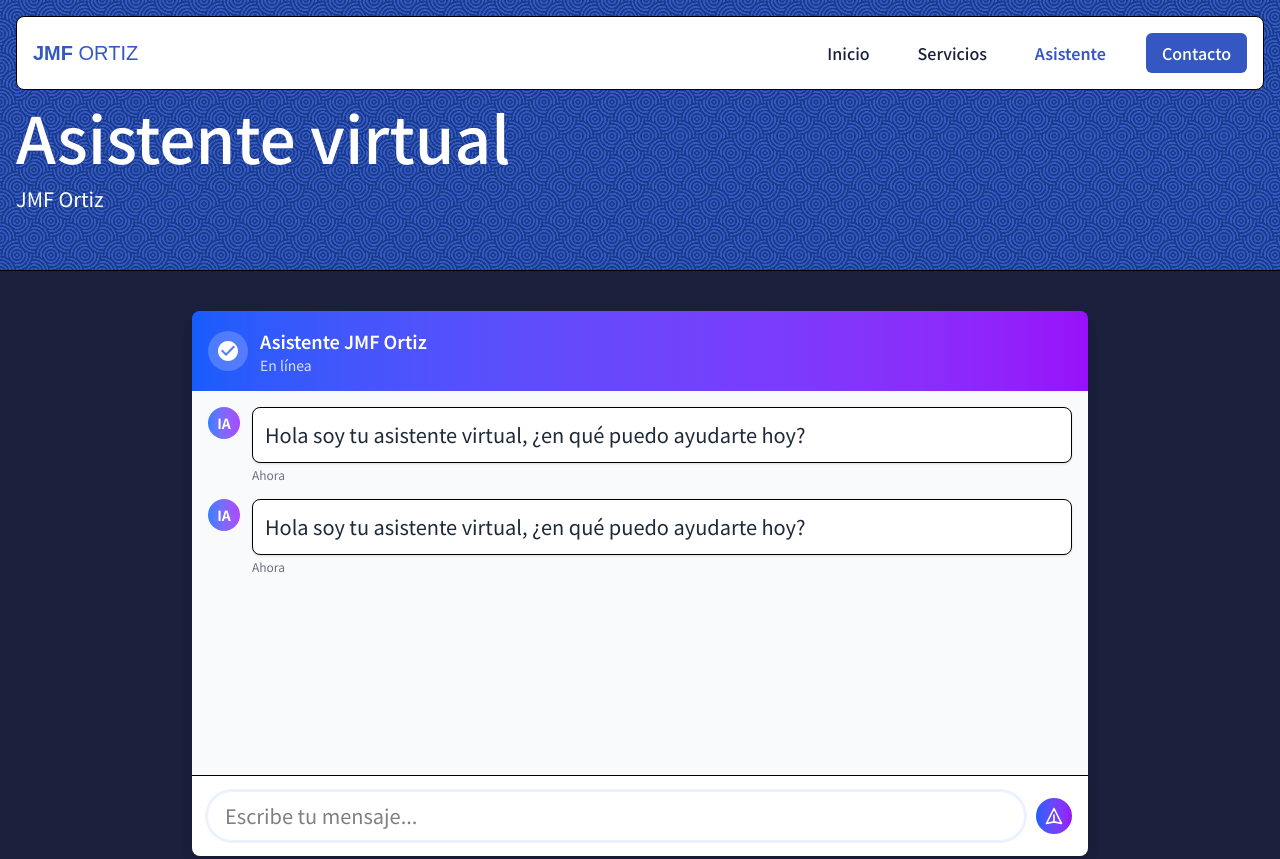
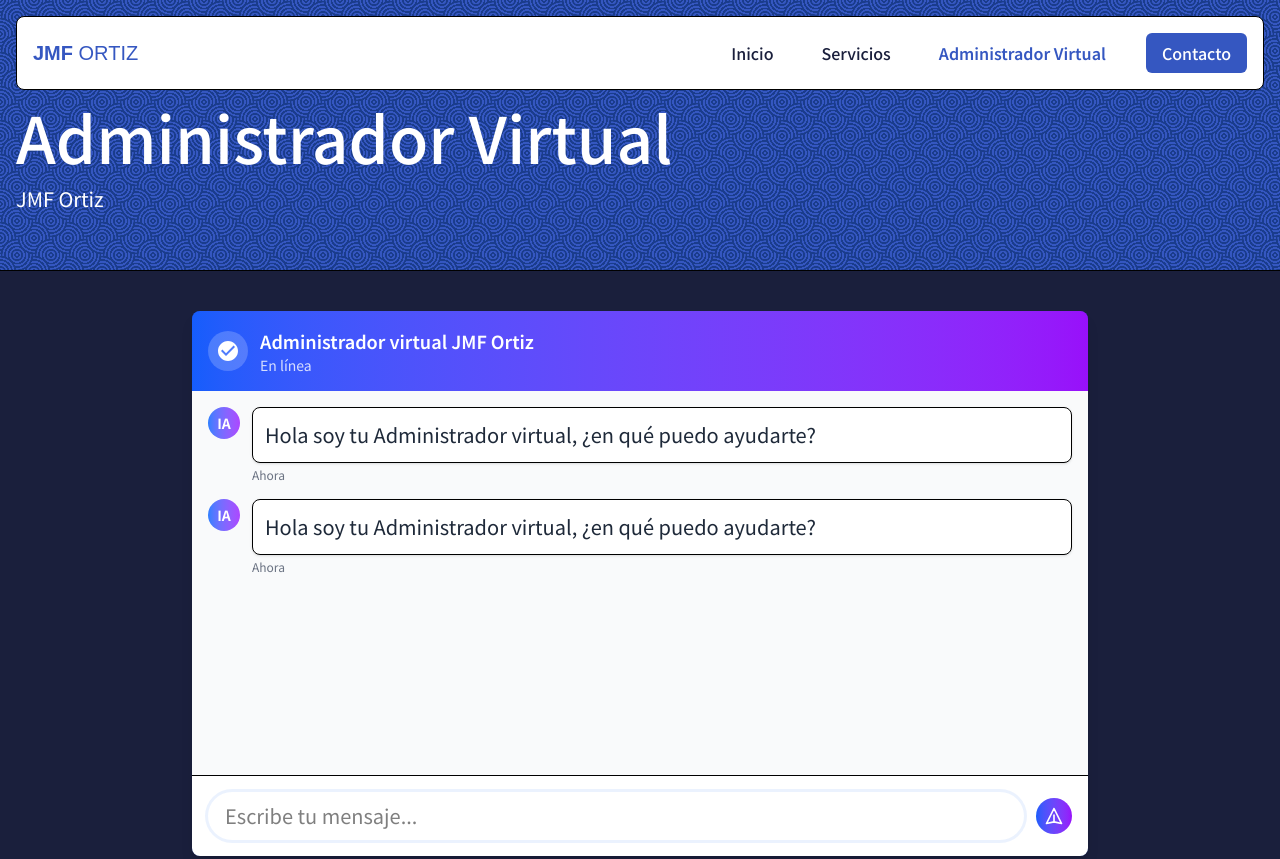
Before and after one commit to jaso69/jmf-ortiz, an Astro site: page /chat in a window 1280 px wide. Shown: the top 859 px of the page. Built offline with nearby package versions, Linux system fonts and the light colour scheme; Astro itself is replaced by a stand-in of ours; a web font is replaced by a local one.

Commit message:
administrador

```diff
--- a/src/components/Chatia.astro
+++ b/src/components/Chatia.astro
@@ -12,7 +12,7 @@
         </svg>
       </div>
       <div>
-        <h2 class="text-lg font-semibold">Asistente JMF Ortiz</h2>
+        <h2 class="text-lg font-semibold">Administrador virtual JMF Ortiz</h2>
         <p class="text-sm text-white/80">En línea</p>
       </div>
     </div>
@@ -243,7 +243,7 @@
 
   // Mensaje inicial
   document.addEventListener('DOMContentLoaded', () => {
-    addMessage("Hola soy tu asistente virtual, ¿en qué puedo ayudarte hoy?", false);
+    addMessage("Hola soy tu Administrador virtual, ¿en qué puedo ayudarte?", false);
   });
 </script>
 
--- a/src/data/menu.ts
+++ b/src/data/menu.ts
@@ -3,7 +3,7 @@
 export const headerMenu = [
     { name: 'Inicio', link: '/' },
     { name: 'Servicios', link: '/services' },
-    { name: 'Asistente', link: '/chat' },
+    { name: 'Administrador Virtual', link: '/chat' },
 ];
 
 export const footerMenu = [
--- a/src/pages/chat/index.astro
+++ b/src/pages/chat/index.astro
@@ -3,11 +3,11 @@ import Layout from '@layouts/Layout.astro';
 import InnerHero from '@components/sections/InnerHero.astro';
 import Chatia from '@components/Chatia.astro';
 
-const seoTitle = "Asistente virtual | JMF Ortiz";
-const seoDescription = "Asistente virtual de la administración de fincas en Torrejón de Ardoz con más de 40 años de experiencia. Presupuesto gratuito y sin compromiso.";
+const seoTitle = "Administrador virtual | JMF Ortiz";
+const seoDescription = "Administrador virtual de la administración de fincas en Torrejón de Ardoz con más de 40 años de experiencia. Presupuesto gratuito y sin compromiso.";
 
 const heroContent = {
-    title: "Asistente virtual",
+    title: "Administrador Virtual",
     description: "JMF Ortiz",
 }
 ---
```
